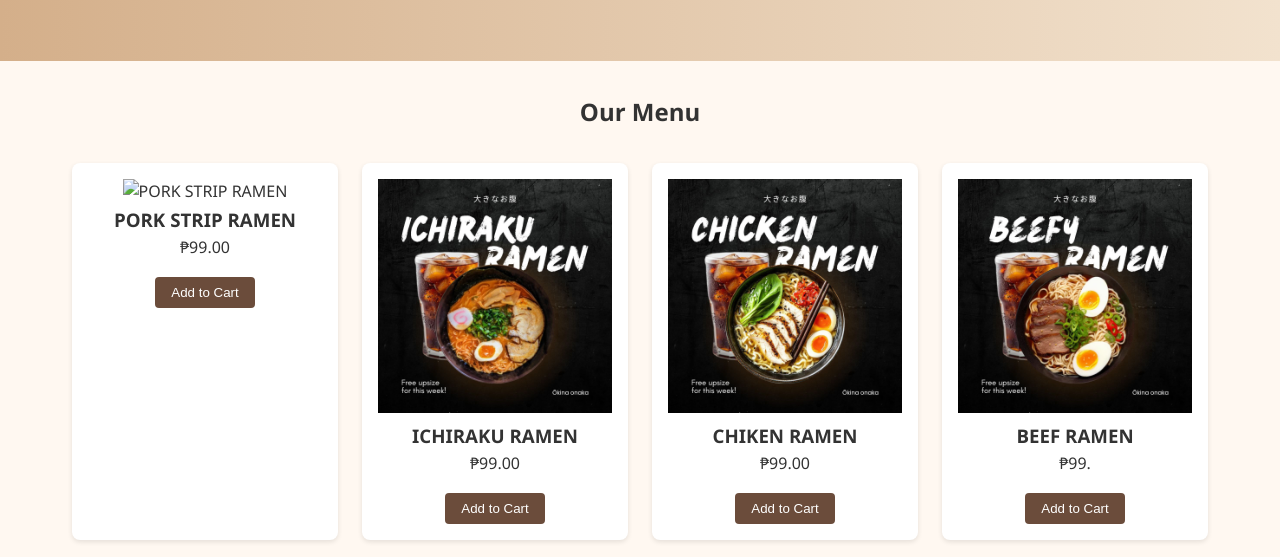
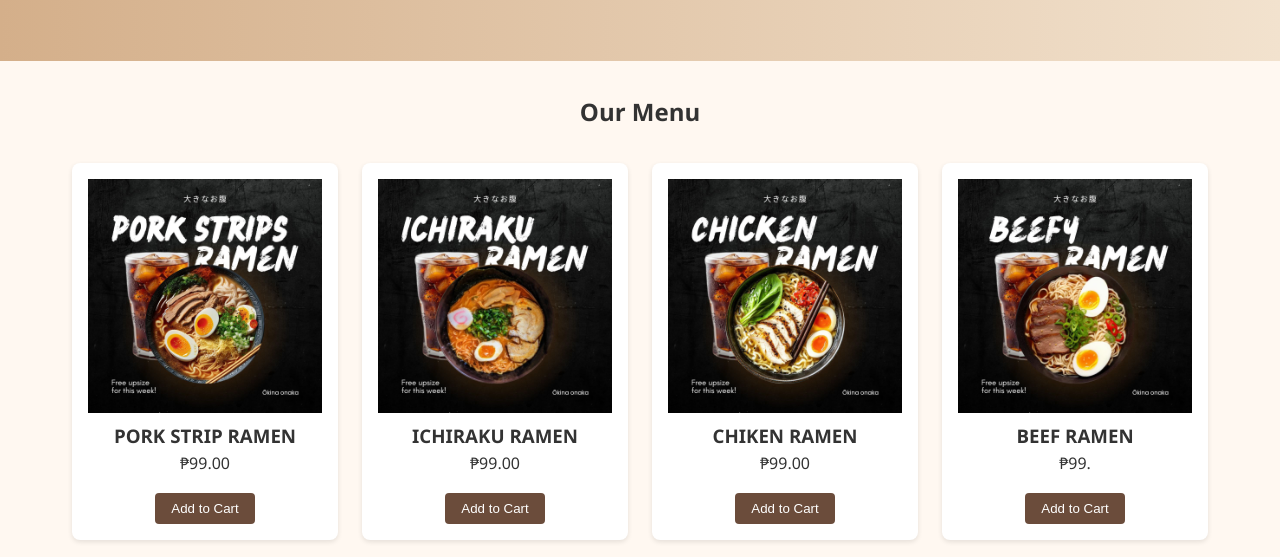
Before and after one commit to Zummiiii/WebsiteProject, a plain HTML site: page RAMEN/index.html in a window 1280 px wide. Shown: the part 243-800 px from the top of the page. Drawn offline with Linux system fonts and the light colour scheme; the site is published under a folder, as on GitHub Pages, so addresses that start at the root find nothing.

Commit message:
Update index.html

```diff
--- a/RAMEN/index.html
+++ b/RAMEN/index.html
@@ -38,7 +38,7 @@
     <h2>Our Menu</h2>
     <div class="menu-grid">
       <div class="menu-item">
-        <img src="/IMG/PORK STRIP RAMEN.jpg" alt="PORK STRIP RAMEN">
+        <img src="./IMG/PORK STRIP RAMEN.jpg" alt="PORK STRIP RAMEN">
         <h3>PORK STRIP RAMEN</h3>
         <p>₱99.00</p>
         <button class="add-to-cart" data-name="PORK STRIP RAMEN" data-price="99">Add to Cart</button>
```
